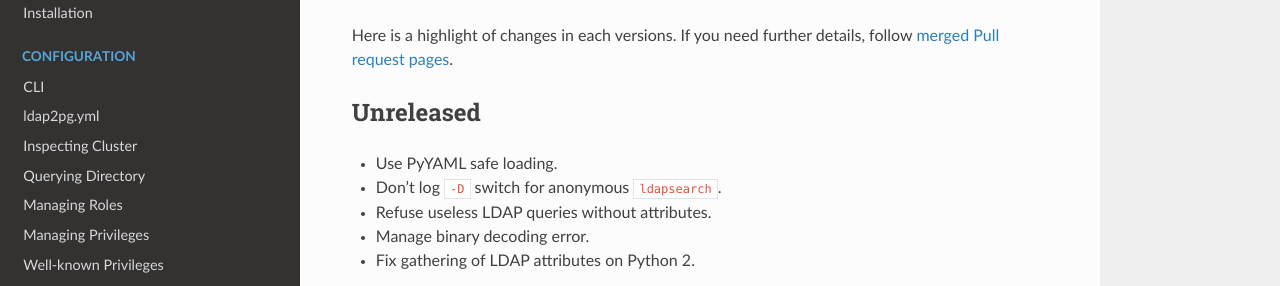
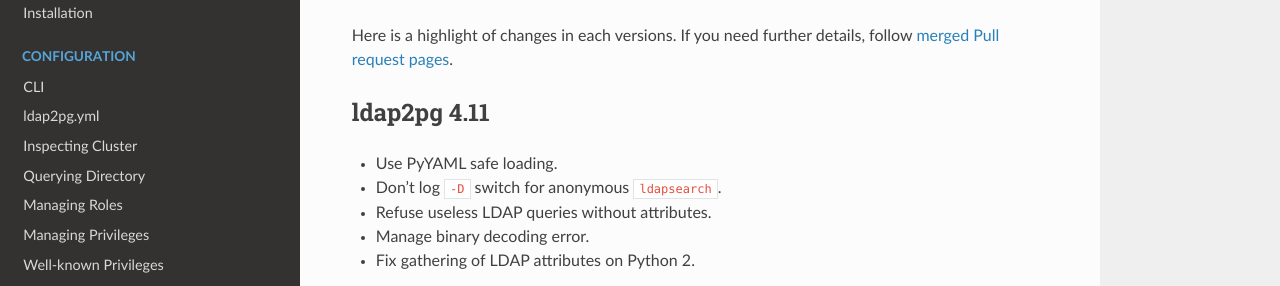
Before and after one commit to dalibo/ldap2pg, an MkDocs documentation site: the page built from docs/changelog.md, in a window 1280 px wide and 900 px high. Shown: the part 136-422 px from the top of the window. Built offline with MkDocs 1.6.1, drawn with Linux system fonts in a browser that asks for light colours; nearby versions of some CDN libraries; old or Windows-style settings are respelled for this version of MkDocs.

Commit message:
Version 4.11

```diff
--- a/docs/changelog.md
+++ b/docs/changelog.md
@@ -7,7 +7,7 @@
 pages](https://github.com/dalibo/ldap2pg/pulls?utf8=%E2%9C%93&q=is%3Apr%20is%3Amerged).
 
 
-# Unreleased
+# ldap2pg 4.11
 
 - Use PyYAML safe loading.
 - Don't log `-D` switch for anonymous `ldapsearch`.
--- a/setup.py
+++ b/setup.py
@@ -18,7 +18,7 @@
 
 setup(
     name='ldap2pg',
-    version='4.10',
+    version='4.11',
     description='Manage PostgreSQL roles and privileges from YAML or LDAP',
     url='https://github.com/dalibo/ldap2pg',
     author='Dalibo',
```
